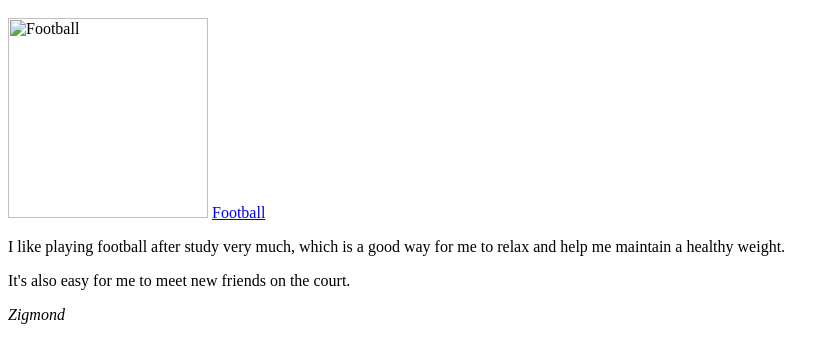
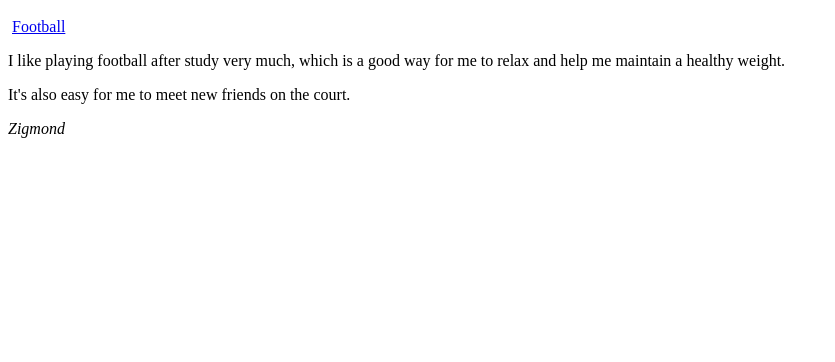
Before and after one commit to Z1gm0nd/Lab_8, a plain HTML site: page index.html in a window 1280 px wide. Shown: the part 48-410 px from the top of the page, without its empty margins (0-835 px from the left). Drawn offline with Linux system fonts and the light colour scheme.

Commit message:
Football

```diff
--- a/index.html
+++ b/index.html
@@ -1,6 +1,6 @@
 <h1>Football</h1>
 
-<img scr="https://i2-prod.football.london/incoming/article17909924.ece/ALTERNATES/s810/0_GettyImages-1210995196.jpg" alt="Football" width="200"/>
+<img scr="https://i2-prod.football.london/incoming/article17909924.ece/ALTERNATES/s810/0_GettyImages-1210995196.jpg" />
 
 <a href="https://en.wikipedia.org/wiki/Football">Football</a>
 
```
